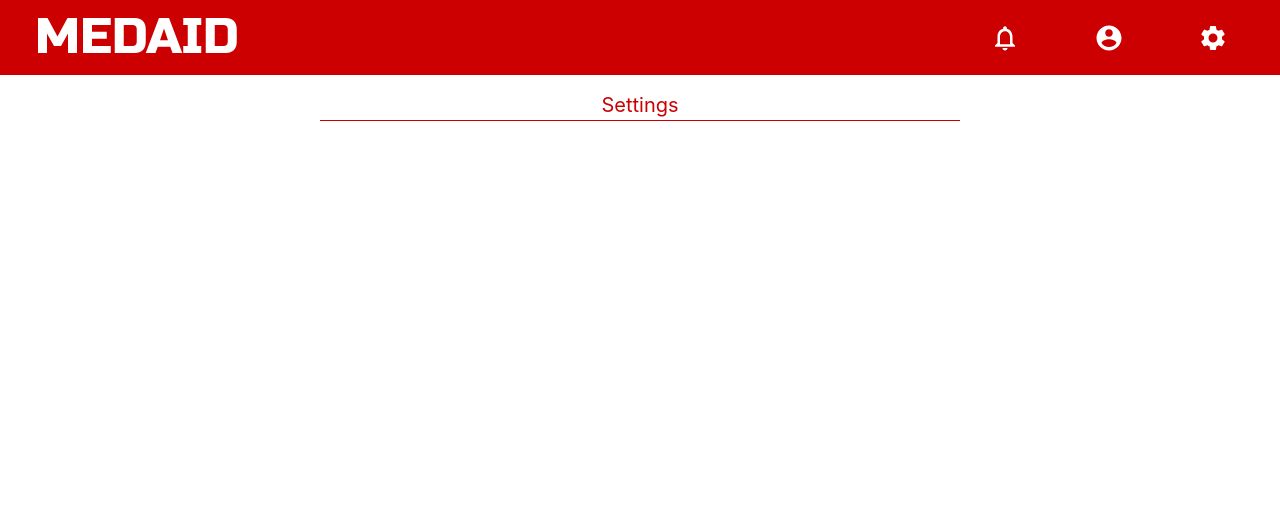
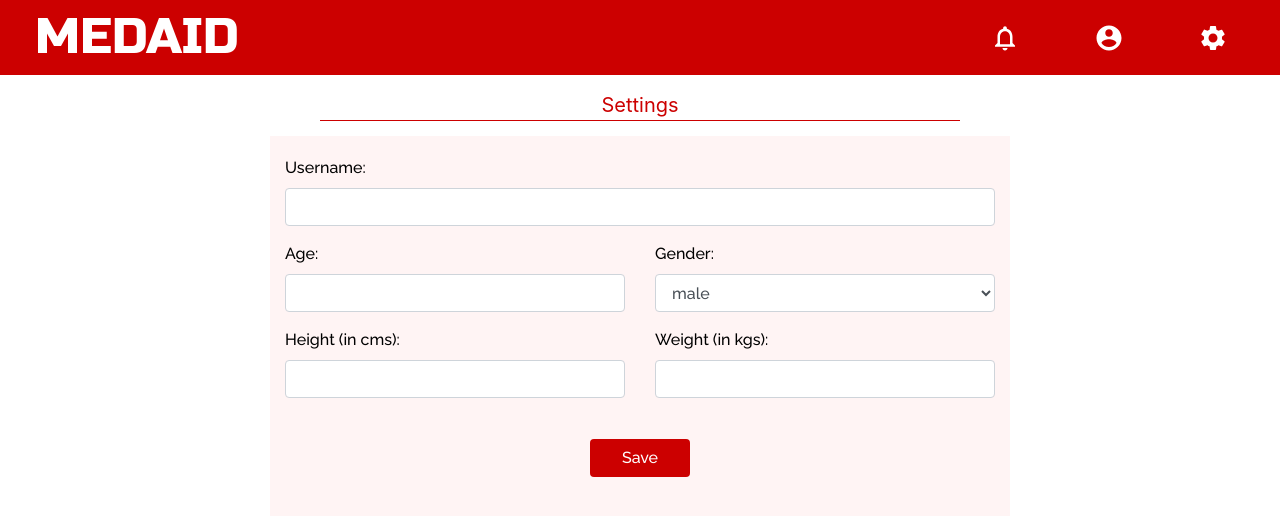
Before and after one commit to Imsanskar/QuantumHack_MedAid, a React (Create React App) app in the folder client/: page /settings in a window 1280 px wide. Shown: the top 516 px of the page. Built offline with nearby package versions, Linux system fonts and the light colour scheme.

Commit message:
settings page done

```diff
--- a/client/package.json
+++ b/client/package.json
@@ -8,10 +8,12 @@
     "@testing-library/user-event": "^7.2.1",
     "axios": "^0.20.0",
     "bootstrap": "^4.5.2",
+    "formik": "^2.1.5",
     "react": "^16.13.1",
     "react-dom": "^16.13.1",
     "react-router-dom": "^5.2.0",
-    "react-scripts": "3.4.3"
+    "react-scripts": "3.4.3",
+    "yup": "^0.29.3"
   },
   "scripts": {
     "start": "react-scripts start",
--- a/client/src/components/NavPages/Settings.js
+++ b/client/src/components/NavPages/Settings.js
@@ -1,12 +1,14 @@
 import React from 'react'
 import Navigation from '../CommonComponents/Navigation'
 import Heading from '../CommonComponents/Heading'
+import SettingsForm from '../SpecificComponents/SettingsForm'
 
 const Settings = () => {
     return (
         <>
             <Navigation />
             <Heading headingTitle="Settings" />
+            <SettingsForm />
         </>
     )
 }
--- /dev/null
+++ b/client/src/components/SpecificComponents/SettingsForm.js
@@ -0,0 +1,96 @@
+import React from 'react'
+import { withFormik, Form, Field } from 'formik'
+import * as Yup from 'yup'
+
+const SettingsForm = ({ values, errors, touched }) => {
+    return (
+        <div className="container">
+            <Form className="col-10 col-sm-12 col-md-10 col-lg-8" style={formStyle} action="" method="">
+                <div className="row form-group">
+                    <div className="col">
+                        <label for="username">Username:</label>
+                        <Field class="form-control" type="text" name="username" id="username"
+                        />
+                        {touched.username && errors.username && <p className="w-100" style={errorStyle}>{errors.username}</p>}
+                    </div>
+                </div>
+                <div className="row form-group">
+                    <div className="col-sm">
+                        <label for="age">Age:</label>
+                        <Field class="form-control" type="text" min="1" name="age" id="age"
+                        />
+                        {touched.age && errors.age && <p className="w-100" style={errorStyle}>{errors.age}</p>}
+                    </div>
+                    <div className="col-sm">
+                        <label for="gender">Gender:</label>
+                        <Field component="select" class="form-control" name="gender" id="gender">
+                            <option value="male" label="male"></option>
+                            <option value="female" label="female"></option>
+                        </Field>
+                    </div>
+                </div>
+                <div className="row form-group">
+                    <div className="col-sm">
+                        <label for="height">Height (in cms):</label>
+                        <Field class="form-control" type="text" name="height" id="height"
+                        />
+                        {touched.height && errors.height && <p className="w-100" style={errorStyle}>{errors.height}</p>}
+                    </div>
+                    <div className="col-sm">
+                        <label for="weight">Weight (in kgs):</label>
+                        <Field class="form-control" type="text" name="weight" id="weight"
+                        />
+                        {touched.weight && errors.weight && <p className="w-100" style={errorStyle}>{errors.weight}</p>}
+                    </div>
+                </div>
+                <div className="row">
+                    <button class="btn text-white align-self-center" style={buttonStyle}>Save</button>
+                </div>
+            </Form>
+        </div>
+    )
+}
+
+const FormikForm = withFormik({
+    mapPropsToValues({ username, age, gender, height, weight }) {
+        return {
+            username: username || '',
+            age: age || '',
+            gender: gender || 'male',
+            height: height || '',
+            weight: weight || '',
+        }
+    },
+    validationSchema: Yup.object().shape({
+        username: Yup.string().required('User name can not be empty!').ensure().trim(),
+        age: Yup.number().required('Age can not be empty!').positive('Age can not be negative!').integer('Please enter a valid integer age.').min(13).max(99),
+        height: Yup.number().required('Height can not be empty!').positive('Height can not be negative'),
+        weight: Yup.number().required('Weight can not be empty!').positive('Weight can not be negative').min(40),
+    }),
+    handleSubmit(values) {
+        console.log(values);
+    }
+})(SettingsForm)
+
+const formStyle = {
+    backgroundColor: "#FFF4F4",
+    color: "black",
+    textAlign: "left",
+    margin: "auto auto",
+    paddingTop: "20px",
+    paddingBottom: "20px",
+    fontFamily: "Raleway-Medium"
+}
+
+const buttonStyle = {
+    backgroundColor: "#cc0000",
+    margin: "25px auto",
+    width: "100px",
+}
+
+const errorStyle = {
+    fontSize: "12px",
+    color: "#cc0000",
+}
+
+export default FormikForm
```
Also changed, not shown: 1 other file (tests, documents, lock files or other folders).
